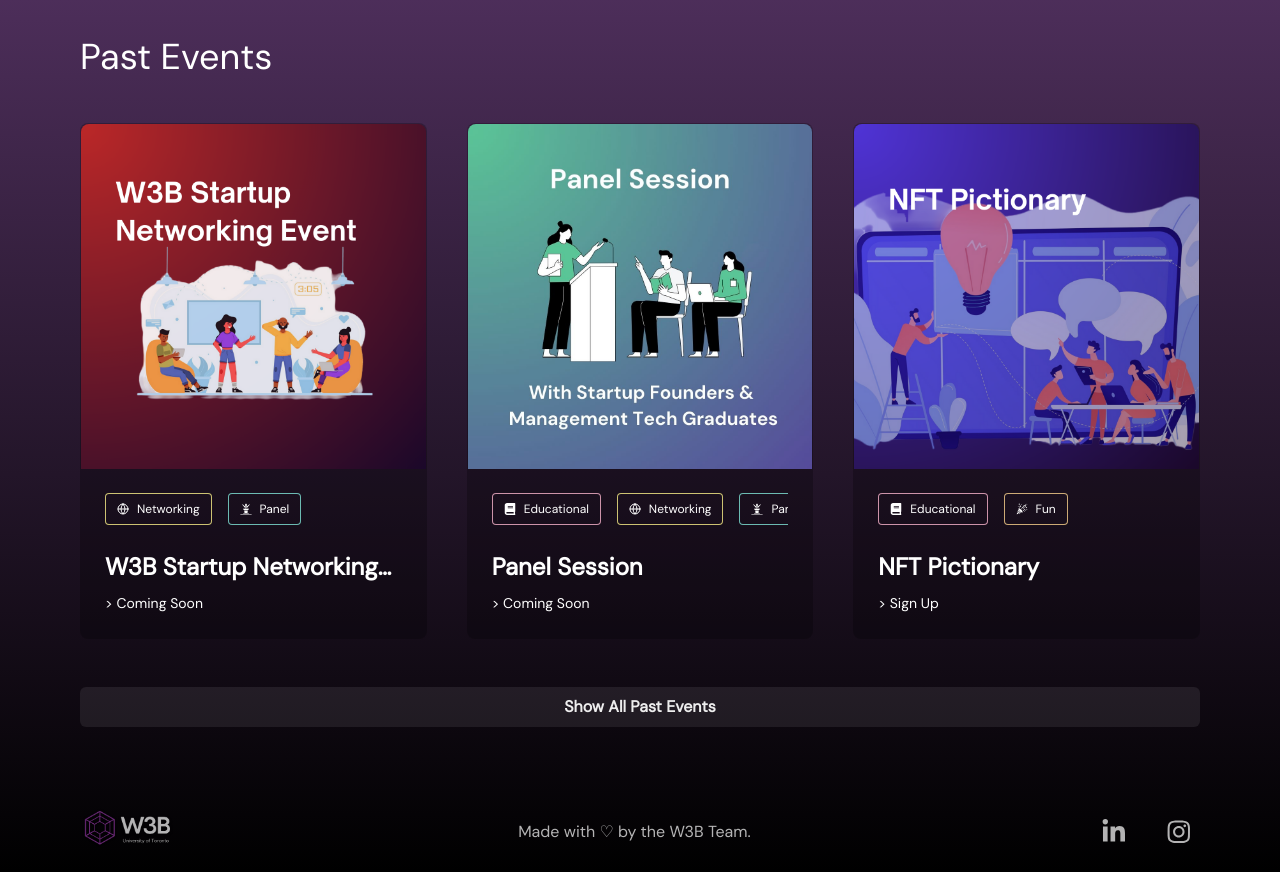
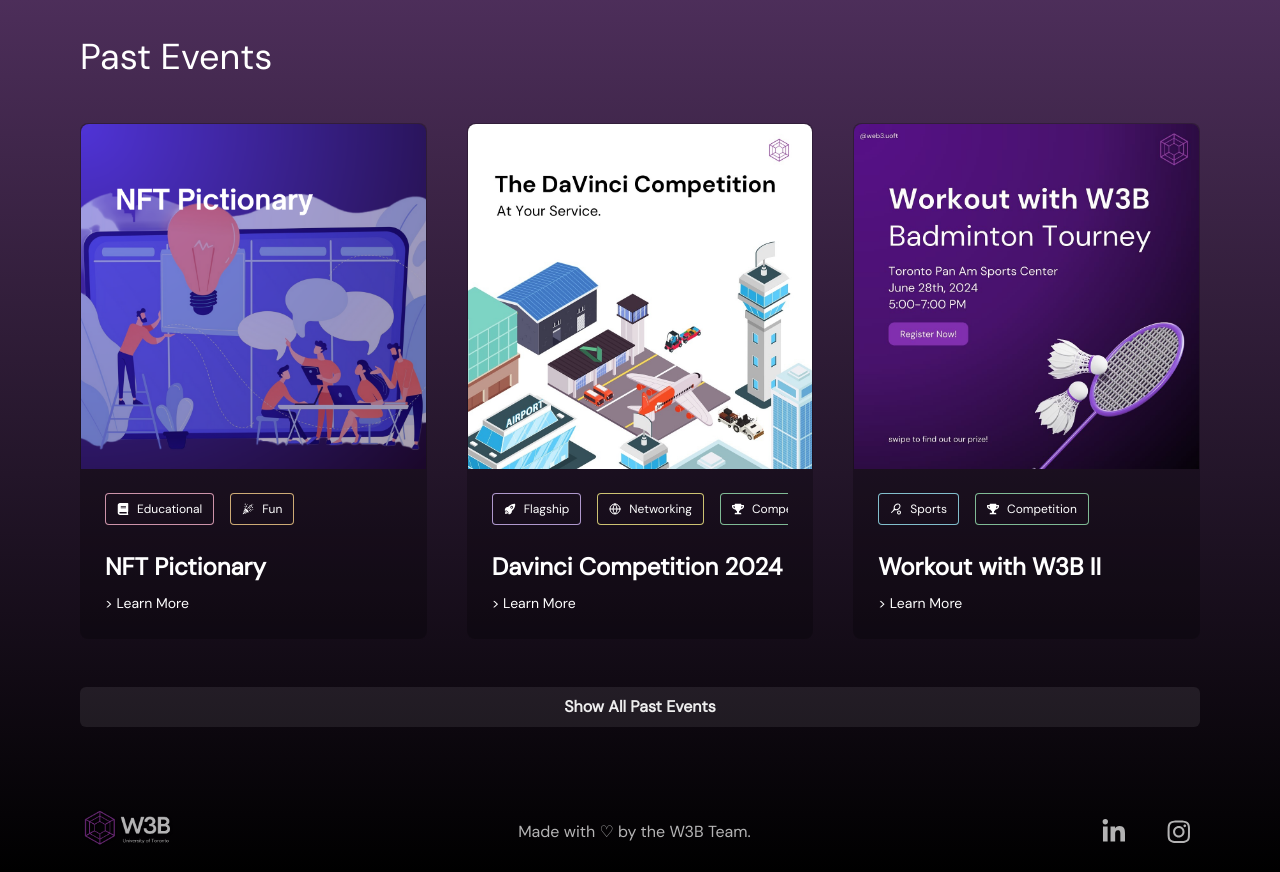
Before and after one commit to web3-uoft/webuoft-frontend, a Next.js app: page /events in a window 1280 px wide. Shown: the part 1220-2092 px from the top of the page. Built offline with nearby package versions, Linux system fonts and the light colour scheme.

Commit message:
Updating Past Events

```diff
--- a/components/Events/events.js
+++ b/components/Events/events.js
@@ -42,6 +42,7 @@
         tags: [3,4],
         date: new Date('June 28, 2024'),
     },
+    /*
     {
         image: "assets/event_pics/networking.png",
         link: null,
@@ -49,13 +50,15 @@
         tags: [1,5],
         date: new Date('June 28, 2025'), // placeholder date
     },
+    */
     {
         image: "assets/event_pics/nft_pictionary.png",
-        link: "https://docs.google.com/forms/d/e/1FAIpQLSc1xpd03BH-SZt7HdY5Vp7c6il30Nklyj4AC0dAOxNpNp3yMA/viewform",
+        link: "https://www.instagram.com/p/DGvc7nqRpLF/?img_index=1",
         name: "NFT Pictionary",
         tags: [2,6],
-        date: new Date('March 12, 2025'),
+        date: new Date('March 10, 2025'),
     },
+    /*
     {
         image: "assets/event_pics/founder_panel.jpg",
         link: null,
@@ -64,6 +67,7 @@
         date: new Date('June 20, 2025'), // placeholder date
 
     },
+    */
     {
         image: "assets/event_pics/davinci_comp2024.jpg",
         link: "https://www.davincicompetition.ca/",
```
